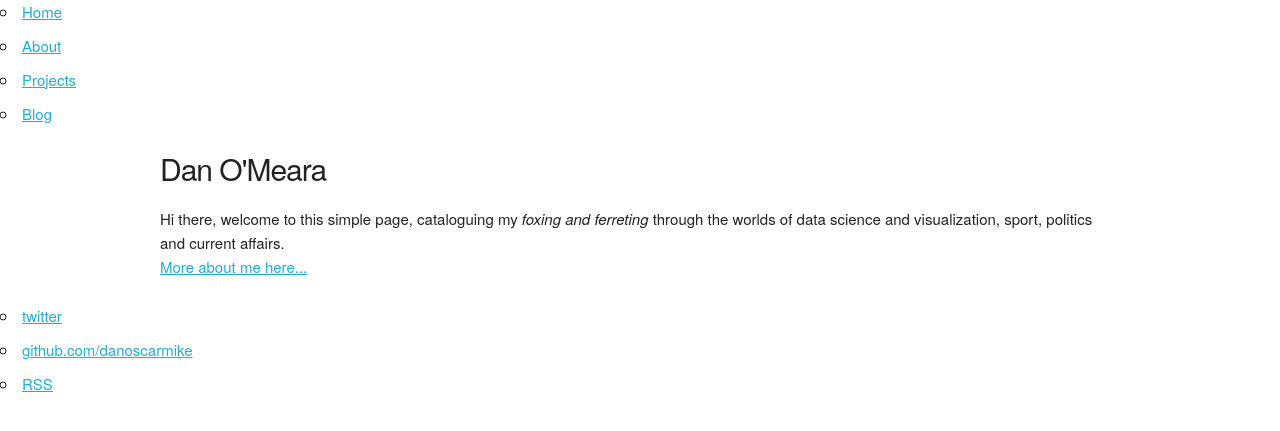
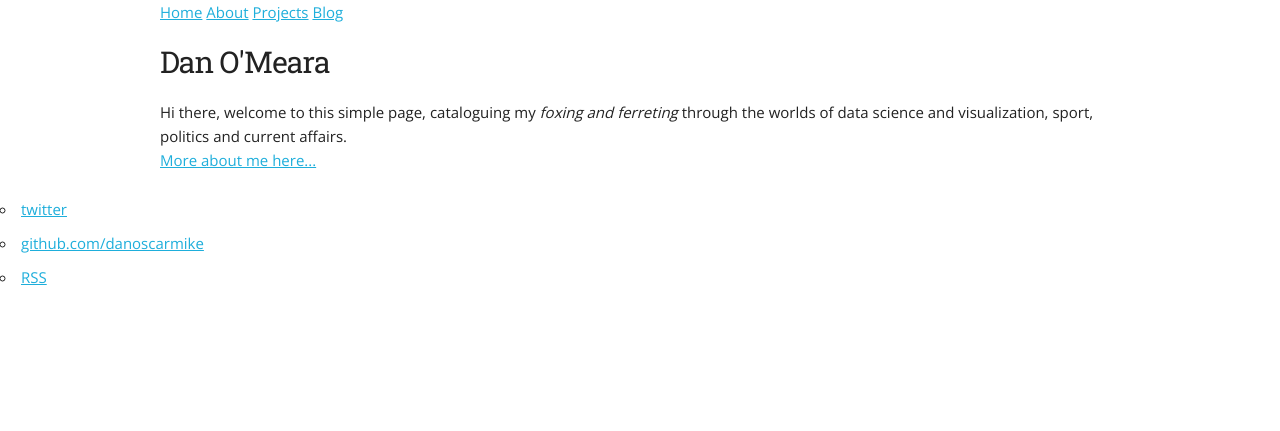
Before and after one commit to danoscarmike/danoscarmike.github.io, a Jekyll site: the page built from index.html, in a window 1280 px wide. Shown: the top 431 px of the page. Built offline with Jekyll 4.4.1, drawn with Linux system fonts in a browser that asks for light colours.

Commit message:
new font-families

```diff
--- a/_layouts/default.html
+++ b/_layouts/default.html
@@ -3,22 +3,19 @@
 	<head>
 		<title>{{ page.title }}</title>
     <!-- link to main stylesheet -->
+		<link href="https://fonts.googleapis.com/css?family=Open+Sans|Roboto+Slab" rel="stylesheet">
 		<link rel="stylesheet" type="text/css" href="/css/skeleton.css">
 		<link rel="stylesheet" type="text/css" href="/css/normalize.css">
 		<link rel="shortcut icon" type="image/png" href="/resources/favicon-16x16.png">
 	</head>
 	<body>
-		<nav>
+		<div class="container">
 			<div>
-      	<ul>
-      		<li><a href="/">Home</a></li>
-        	<li><a href="/about">About</a></li>
-      		<li><a href="/projects">Projects</a></li>
-      		<li><a href="/blog">Blog</a></li>
-  			</ul>
+      		<a href="/">Home</a>
+        	<a href="/about">About</a>
+      		<a href="/projects">Projects</a>
+      		<a href="/blog">Blog</a>
 			</div>
-		</nav>
-		<div class="container">
     		{{ content }}
 		</div>
     <footer>
--- a/css/skeleton.css
+++ b/css/skeleton.css
@@ -124,7 +124,7 @@ body {
   font-size: 1.5em; /* currently ems cause chrome bug misinterpreting rems on body element */
   line-height: 1.6;
   font-weight: 400;
-  font-family: "Raleway", "HelveticaNeue", "Helvetica Neue", Helvetica, Arial, sans-serif;
+  font-family: "Open Sans", "HelveticaNeue", "Helvetica Neue", Helvetica, Arial, sans-serif;
   color: #222; }
 
 
@@ -134,7 +134,7 @@ h1, h2, h3, h4, h5, h6 {
   margin-top: 0;
   margin-bottom: 2rem;
   font-weight: 300; }
-h1 { font-size: 4.0rem; line-height: 1.2;  letter-spacing: -.1rem;}
+h1 { font-family: "Roboto Slab"; font-size: 4.0rem; line-height: 1.2;  letter-spacing: -.1rem;}
 h2 { font-size: 3.6rem; line-height: 1.25; letter-spacing: -.1rem; }
 h3 { font-size: 3.0rem; line-height: 1.3;  letter-spacing: -.1rem; }
 h4 { font-size: 2.4rem; line-height: 1.35; letter-spacing: -.08rem; }
```
